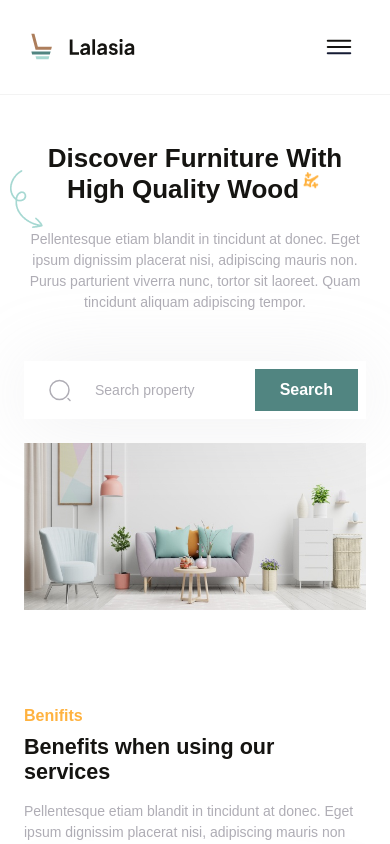
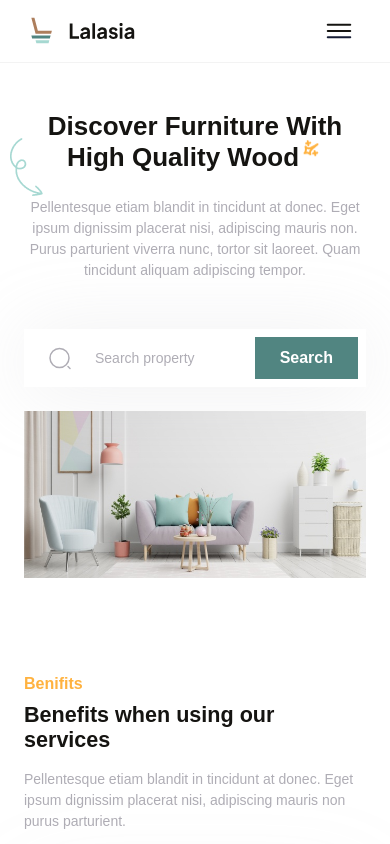
Before and after one commit to gbertl/lalasia, a React (Create React App) app: page / in a window 390 px wide. Shown: the top 844 px of the page. Built offline with nearby package versions, Linux system fonts and the light colour scheme; a web font is replaced by a local one.

Commit message:
fix navbar-padding-y in mobile

```diff
--- a/src/assets/scss/abstracts/_variables.scss
+++ b/src/assets/scss/abstracts/_variables.scss
@@ -48,7 +48,6 @@ $input-bg: $white;
 $input-placeholder-color: $body-color;
 
 $navbar-toggler-focus-width: 0;
-$navbar-padding-y: map-get($spacers, 4);
 
 $card-bg: 'none';
 $card-border-width: 0;
--- a/src/assets/scss/components/_bootstrap-overrides.scss
+++ b/src/assets/scss/components/_bootstrap-overrides.scss
@@ -25,6 +25,10 @@
 
   border-bottom: 1px solid #f3f3f3;
 
+  @include media-breakpoint-up(md) {
+    --bs-navbar-padding-y: #{map-get($spacers, 4)};
+  }
+
   &-toggler {
     --bs-border-width: 0;
   }
```
